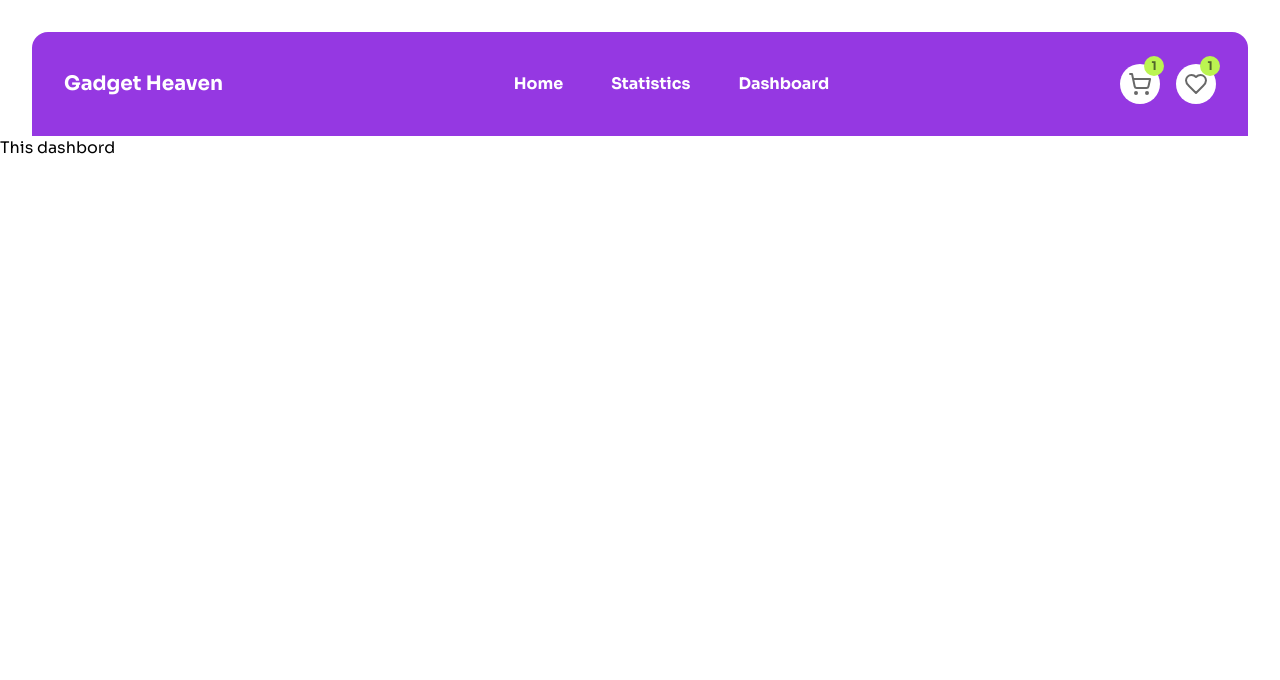
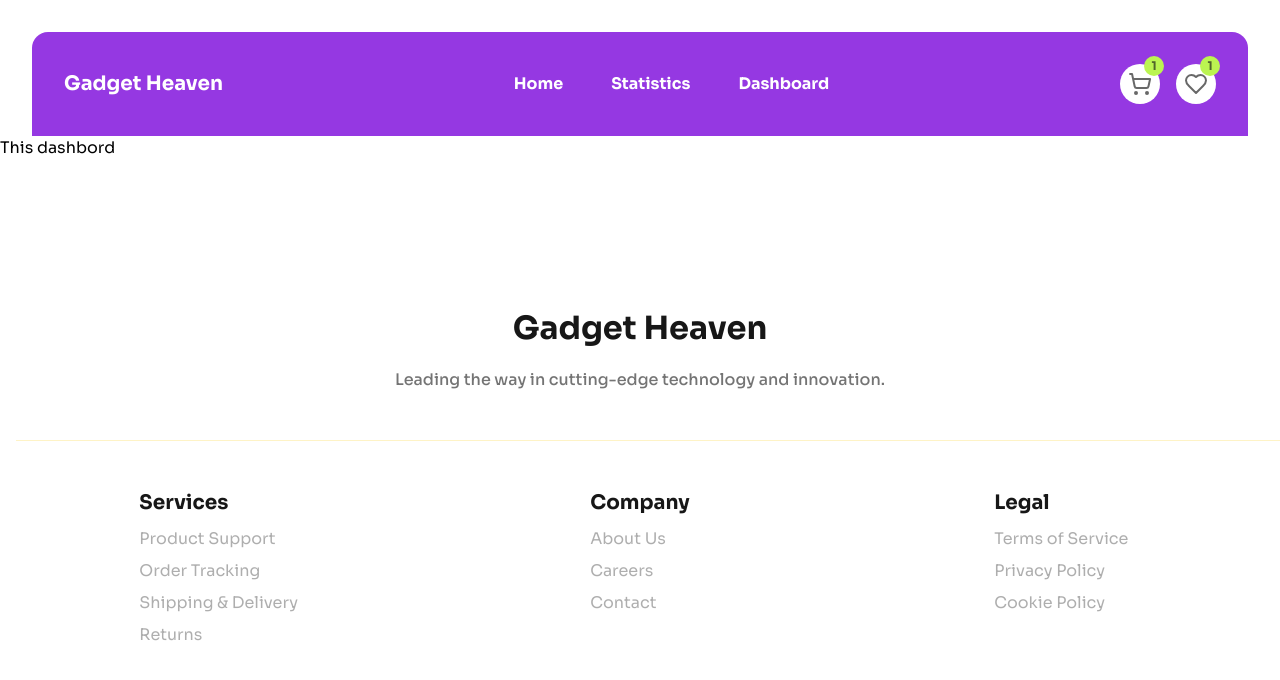
Before and after one commit to programming-hero-web-course-4/b10a8-gadget-heaven-lightDevX, a React (Vite) app: page /dashboard in a window 1280 px wide. Shown: the top 680 px of the page. Built offline with nearby package versions, Linux system fonts and the light colour scheme.

Commit message:
Footer component create

```diff
--- /dev/null
+++ b/src/components/Footer/Footer.jsx
@@ -0,0 +1,66 @@
+const Footer = () => {
+  return (
+    <footer>
+      <div className="container mx-auto px-4 py-8">
+        <div className="mt-24 flex flex-col items-center justify-center gap-4 py-4">
+          <h1 className="text-[32px] font-bold text-neutral-900">
+            Gadget Heaven
+          </h1>
+          <p className="text-base font-medium text-neutral-900/60">
+            Leading the way in cutting-edge technology and innovation.
+          </p>
+        </div>
+        <div className="mx-auto my-8 h-[1px] w-[60%] bg-amber-100 md:w-[70%] lg:w-7xl"></div>
+        <div className="grid grid-cols-1 justify-items-center gap-4 py-4 md:grid-cols-2 lg:grid-cols-3">
+          <div>
+            <h2 className="text-xl font-bold text-neutral-900">Services</h2>
+            <ul className="mt-2.5 flex flex-col gap-2">
+              <li className="text-base font-normal text-neutral-900/35">
+                Product Support
+              </li>
+              <li className="text-base font-normal text-neutral-900/35">
+                Order Tracking
+              </li>
+              <li className="text-base font-normal text-neutral-900/35">
+                Shipping & Delivery
+              </li>
+              <li className="text-base font-normal text-neutral-900/35">
+                Returns
+              </li>
+            </ul>
+          </div>
+          <div>
+            <h2 className="text-xl font-bold text-neutral-900">Company</h2>
+            <ul className="mt-2.5 flex flex-col gap-2">
+              <li className="text-base font-normal text-neutral-900/35">
+                About Us
+              </li>
+              <li className="text-base font-normal text-neutral-900/35">
+                Careers
+              </li>
+              <li className="text-base font-normal text-neutral-900/35">
+                Contact
+              </li>
+            </ul>
+          </div>
+          <div>
+            <h2 className="text-xl font-bold text-neutral-900">Legal</h2>
+            <ul className="mt-2.5 flex flex-col gap-2">
+              <li className="text-base font-normal text-neutral-900/35">
+                Terms of Service
+              </li>
+              <li className="text-base font-normal text-neutral-900/35">
+                Privacy Policy
+              </li>
+              <li className="text-base font-normal text-neutral-900/35">
+                Cookie Policy
+              </li>
+            </ul>
+          </div>
+        </div>
+      </div>
+    </footer>
+  );
+};
+
+export default Footer;
--- a/src/components/Hero/Hero.jsx
+++ b/src/components/Hero/Hero.jsx
@@ -24,7 +24,7 @@ const Hero = () => {
 
       {/* Banner Image (Responsive & Positioned Properly) */}
       <div className="relative mx-12 -mt-12 flex justify-center md:-mt-16 lg:-mt-56">
-        <div className="h-1/2 w-[90%] max-w-3xl overflow-hidden rounded-2xl border-2 border-white bg-white/70 p-3 shadow-2xl md:h-[256px] md:max-w-4xl md:p-5 lg:h-[512px] lg:max-w-5xl lg:p-6">
+        <div className="h-1/2 w-[90%] max-w-3xl overflow-hidden rounded-2xl border-2 border-white bg-white/70 p-3 md:h-[256px] md:max-w-4xl md:p-5 lg:h-[512px] lg:max-w-5xl lg:p-6">
           <img
             src={banner}
             alt="Tech accessories collage"
--- a/src/components/Root/Root.jsx
+++ b/src/components/Root/Root.jsx
@@ -1,4 +1,5 @@
 import { Outlet } from "react-router";
+import Footer from "../Footer/Footer";
 import Header from "../Header/Header";
 
 const Root = () => {
@@ -6,6 +7,7 @@ const Root = () => {
     <>
       <Header></Header>
       <Outlet></Outlet>
+      <Footer></Footer>
     </>
   );
 };
```
